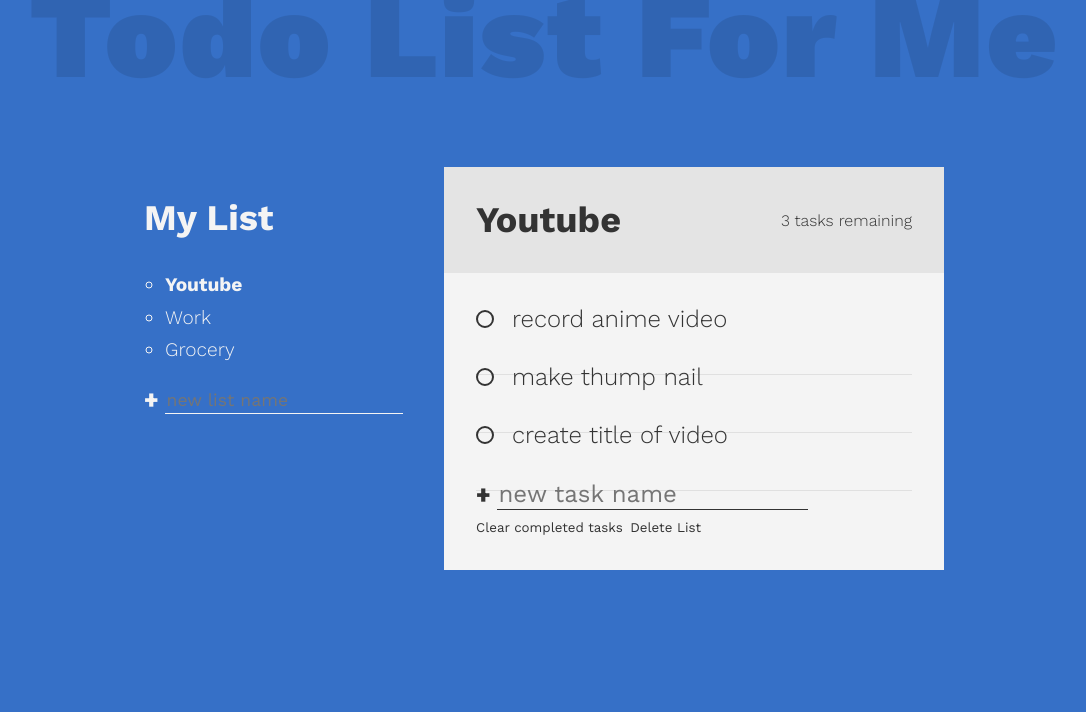
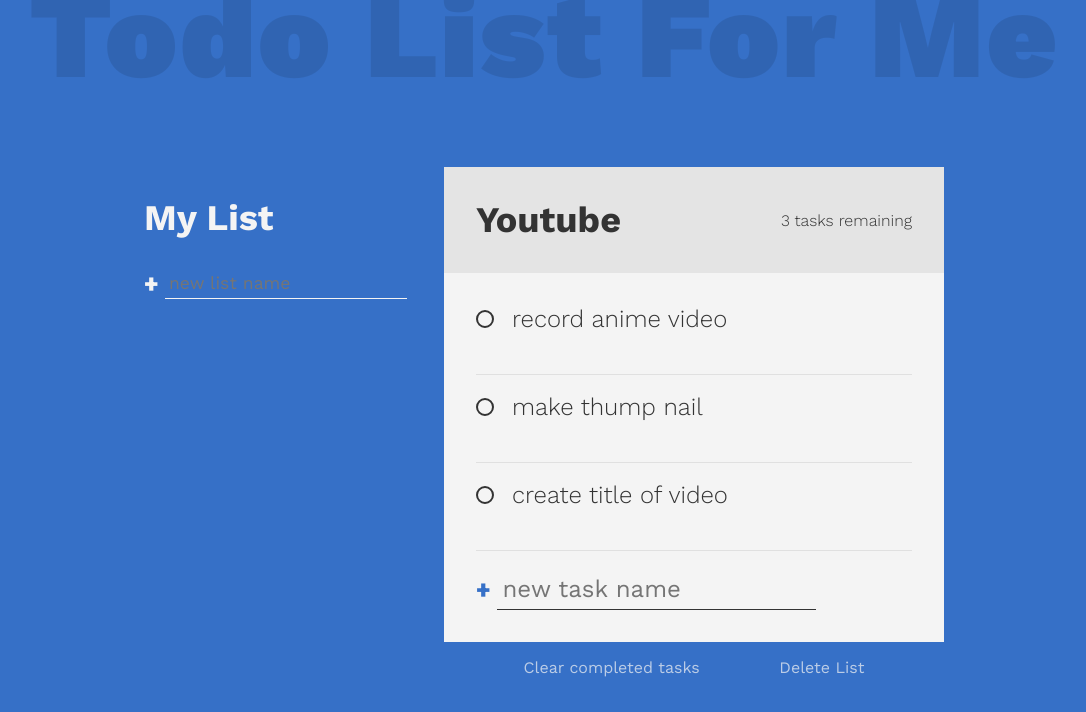
Before and after one commit to chaomoua91/todo-list-odin-project, a website built with webpack: page src/index.html in a window 1280 px wide. Both pictures are taken after a click on the button "Delete List". Shown: the whole page, without its empty margins (96-1182 px from the left). Built offline with nearby package versions, Linux system fonts and the light colour scheme.

Commit message:
starting to put in JS. got the list to render and save and delete

```diff
--- a/src/index.html
+++ b/src/index.html
@@ -14,16 +14,17 @@
 
     <div class="all-task">
       <h2 class="task-list-title">My List</h2>
-      <ul class="task-list">
-        <li class="list-name active-list">Youtube</li>
+      <ul class="task-list" data-lists>
+        <!-- <li class="list-name active-list">Youtube</li>
         <li class="list-name">Work</li>
-        <li class="list-name">Grocery</li>
+        <li class="list-name">Grocery</li> -->
       </ul>
 
-      <form action="">
+      <form action="" data-new-list-form>
         <input
           type="text"
           class="new list"
+          data-new-list-input
           placeholder="new list name"
           aria-label="new list name"
         />
@@ -31,14 +32,14 @@
       </form>
     </div>
 
-    <div class="todo-list">
+    <div class="todo-list" data-list-display-container>
       <div class="todo-header">
-        <h2 class="list-title">Youtube</h2>
-        <p class="task-count">3 tasks remaining</p>
+        <h2 class="list-title" data-list-title>Youtube</h2>
+        <p class="task-count" data-list-count>3 tasks remaining</p>
       </div>
 
       <div class="todo-body">
-        <div class="tasks">
+        <div class="tasks" data-tasks>
           <div class="task">
             <input type="checkbox" id="task-1" />
             <label for="task-1">
@@ -79,7 +80,9 @@
 
         <div class="delete-stuff">
           <button class="btn delete">Clear completed tasks</button>
-          <button class="btn delete">Delete List</button>
+          <button class="btn delete" data-delete-list-button>
+            Delete List
+          </button>
         </div>
       </div>
     </div>
--- a/src/index.js
+++ b/src/index.js
@@ -1,4 +1,71 @@
 import _ from "lodash";
 import "./style.css";
 
-console.log("index.js");
+const listsContainer = document.querySelector("[data-lists]");
+const newListForm = document.querySelector("[data-new-list-form]");
+const newListInput = document.querySelector("[data-new-list-input]");
+const deleteListButton = document.querySelector("[data-delete-list-button]");
+
+const LOCAL_STORAGE_LIST_KEY = "task.lists";
+const LOCAL_STORAGE_SELECTED_LIST_ID_KEY = "task.selectedListId";
+let lists = JSON.parse(localStorage.getItem(LOCAL_STORAGE_LIST_KEY)) || [];
+let selectedListId = localStorage.getItem(LOCAL_STORAGE_SELECTED_LIST_ID_KEY);
+
+listsContainer.addEventListener("click", (e) => {
+  if (e.target.tagName.toLowerCase() === "li") {
+    selectedListId = e.target.dataset.listId;
+    saveAndRender();
+  }
+});
+
+deleteListButton.addEventListener("click", (e) => {
+  lists = lists.filter((list) => list.id !== selectedListId);
+  selectedListId = null;
+  saveAndRender();
+});
+
+newListForm.addEventListener("submit", (e) => {
+  e.preventDefault();
+  const listName = newListInput.value;
+  if (listName == null || listName === "") return;
+  const list = createList(listName);
+  newListInput.value = null;
+  lists.push(list);
+  saveAndRender();
+});
+
+function createList(name) {
+  return { id: Date.now().toString(), name: name, tasks: [] };
+}
+
+function saveAndRender() {
+  save();
+  render();
+}
+
+function save() {
+  localStorage.setItem(LOCAL_STORAGE_LIST_KEY, JSON.stringify(lists));
+  localStorage.setItem(LOCAL_STORAGE_SELECTED_LIST_ID_KEY, selectedListId);
+}
+
+function render() {
+  clearElement(listsContainer);
+  lists.forEach((list) => {
+    const listElement = document.createElement("li");
+    listElement.dataset.listId = list.id;
+    listElement.classList.add("list-name");
+    listElement.innerText = list.name;
+    if (list.id === selectedListId) {
+      listElement.classList.add("active-list");
+    }
+    listsContainer.appendChild(listElement);
+  });
+}
+
+function clearElement(element) {
+  while (element.firstChild) {
+    element.removeChild(element.firstChild);
+  }
+}
+
+render();
--- a/src/style.css
+++ b/src/style.css
@@ -74,6 +74,16 @@ form {
   opacity: 0.7;
 }
 
+.btn.delete {
+  opacity: 0.7;
+  font-size: 1rem;
+  transition: color 200ms;
+}
+
+.btn.delete:hover {
+  color: var(--clr-warning);
+}
+
 .new {
   background: transparent;
   border: 0;
@@ -81,6 +91,7 @@ form {
   border-bottom: 1px solid currentColor;
   font-size: inherit;
   outline: none;
+  padding: 0.25em;
 
   transition: border-bottom 150ms ease-in;
   order: 2;
@@ -96,6 +107,11 @@ form {
 
 .new.list {
   font-size: 1.1rem;
+}
+
+.new.task {
+  margin-bottom: 0;
+  padding: ;
 }
 
 .active-list {
@@ -133,6 +149,11 @@ form {
 
 .todo-body {
   padding: var(--spacer);
+  position: relative;
+}
+
+.new-task-creator .create {
+  color: var(--clr-primary);
 }
 
 [type="checkbox"] {
@@ -149,6 +170,7 @@ form {
 
 .task {
   position: relative;
+  margin-bottom: 1.25em;
 }
 
 .task::after {
@@ -204,4 +226,21 @@ form {
   height: 3px;
   background: currentColor;
   transform: scaleX(0);
+  transform-origin: right;
+  transition: transform 150ms ease-in-out;
 }
+
+[type="checkbox"]:checked + label::after {
+  transform: scaleX(1);
+  transform-origin: left;
+}
+
+.delete-stuff {
+  display: flex;
+  justify-content: space-evenly;
+  position: absolute;
+  width: 100%;
+  left: 0;
+  bottom: -35px;
+  color: var(--clr-light);
+}
```
Also changed, not shown: dist/bundle.js, dist/index.html.
